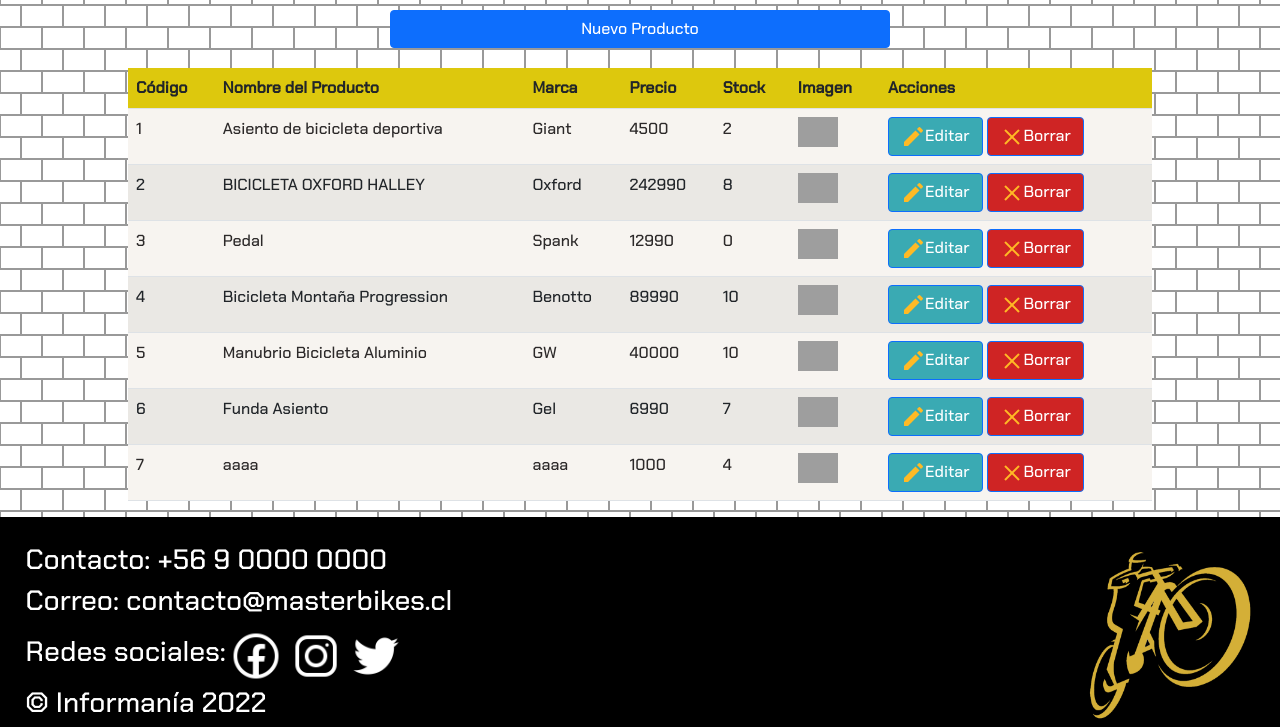
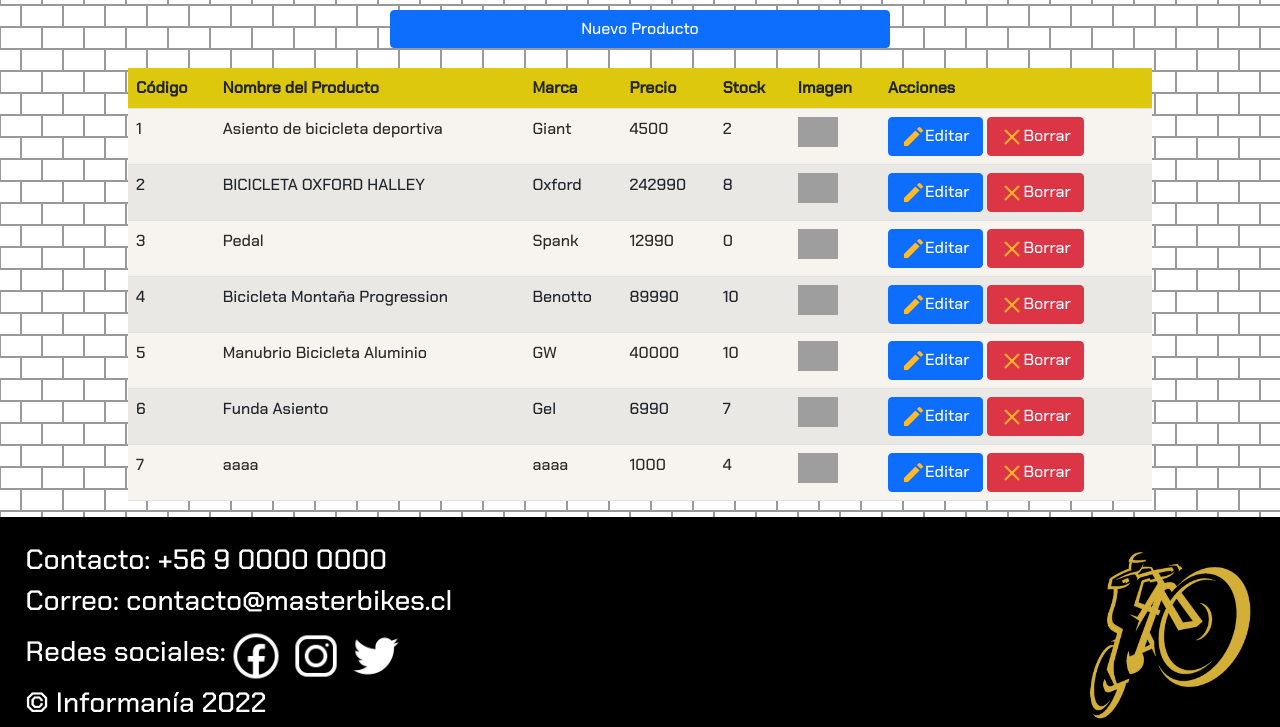
Before and after one commit to IgnacioDT137/djangoMB, a Django app: page /crudProductos in a window 1280 px wide. Shown: the part 105-832 px from the top of the page. Run offline with Django 4.2, Linux system fonts and the light colour scheme; data comes from the database, SQL or seed files in the repository; grey boxes are pictures that could not be loaded.

Commit message:
se arreglan los botones de modificar y eliminar

```diff
--- a/app/templates/app/crud_productos.html
+++ b/app/templates/app/crud_productos.html
@@ -34,8 +34,8 @@
             <td>{{ i.stock }}</td>
             <td><img src="{{ i.imagen }}" alt="" width="40"></td>
             <td>
-                 <a href="actualizarProductos/{{ i.codigo }}"><button type="submit" class="btn btn-primary" id="btnEditar"><img src="{% static 'app/img/editar_producto.png' %}" alt="">Editar</button></a>
-                 <a href="borrarProductos/{{ i.codigo }}"><button type="submit" class="btn btn-primary" id="btnBorrar"><img src="{% static 'app/img/borrar_producto.png' %}" alt="">Borrar</button></a>
+                 <a href="{% url 'actualizarProductos' i.codigo %}" class="btn btn-primary"><img src="{% static 'app/img/editar_producto.png' %}" alt="">Editar</a>
+                 <a href="{% url 'borrarProductos' i.codigo %}" class="btn btn-danger"><img src="{% static 'app/img/borrar_producto.png' %}" alt="">Borrar</a>
             </td>
         </tr>
         {% endfor %}
```
